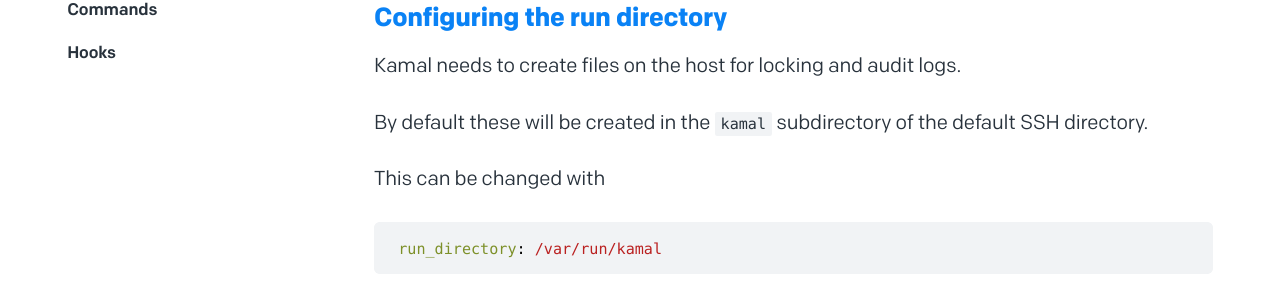
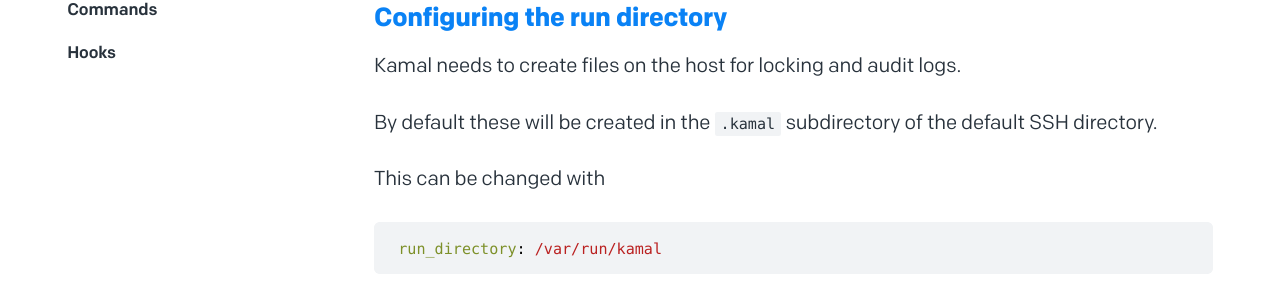
Before and after one commit to basecamp/kamal-site, a Jekyll site: the page built from _docs/configuration.md, in a window 1280 px wide and 900 px high, scrolled down 2453 px. Shown: the part 145-447 px from the top of the window. Built offline with Jekyll 4.4.1, drawn with Linux system fonts in a browser that asks for light colours.

```diff
--- a/_docs/configuration.md
+++ b/_docs/configuration.md
@@ -84,7 +84,7 @@ Then everyone deploying the app can run `kamal envify` and kamal will generate `
 
 Kamal needs to create files on the host for locking and audit logs.
 
-By default these will be created in the `kamal` subdirectory of the default SSH directory.
+By default these will be created in the `.kamal` subdirectory of the default SSH directory.
 
 This can be changed with
 
```
